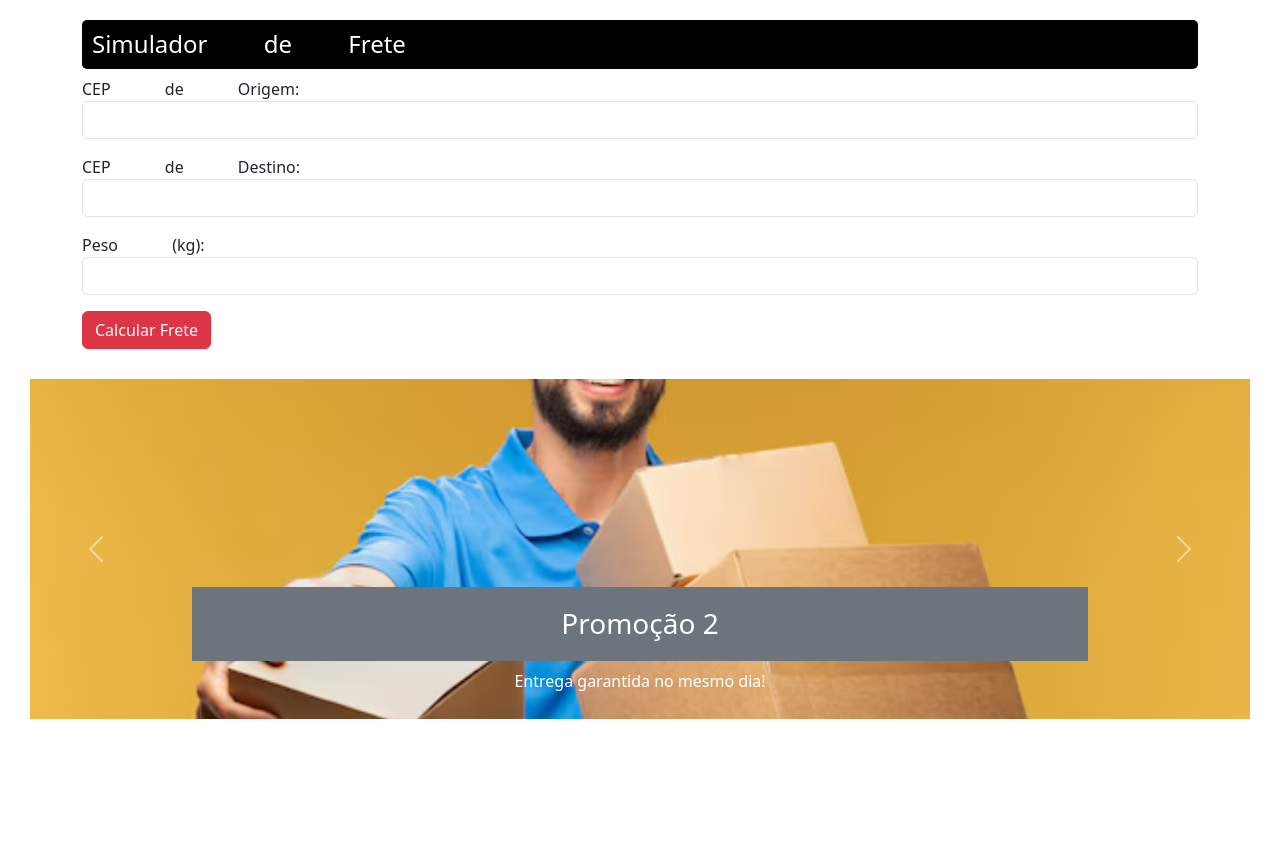
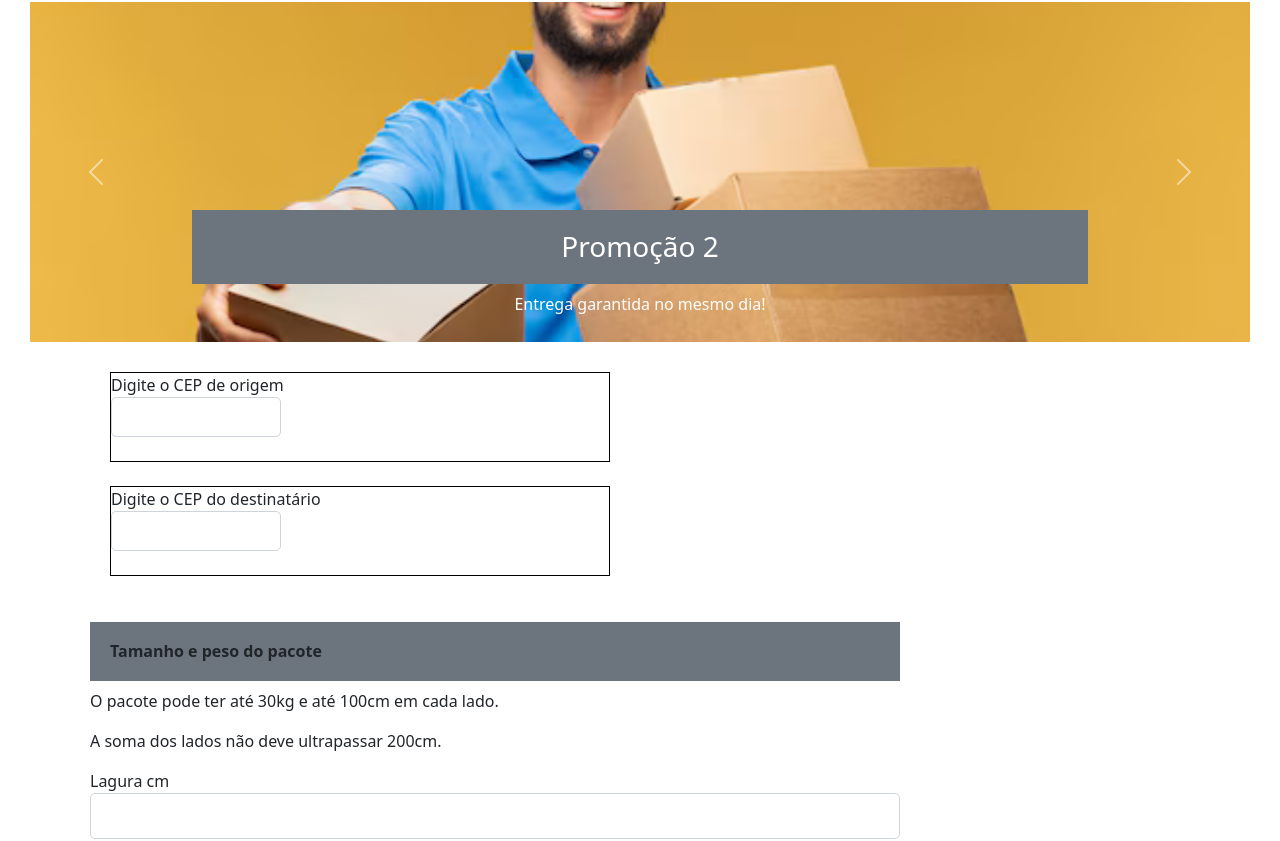
Before and after one commit to GiampaoloResendePereira/Projeto_TCC_Gabriel_Giampaolo_Gustavo_Vitor, a React (Create React App) app in the folder client/: page / in a window 1280 px wide. Shown: the part 130-971 px from the top of the page. Before the commit the page ends 879 px from the top, so only its background shows below. Built offline with nearby package versions, Linux system fonts and the light colour scheme; no server answers.

Commit message:
Ajustando a tela de Login

```diff
--- a/client/src/App.js
+++ b/client/src/App.js
@@ -61,7 +61,6 @@ const App = () => {
           {/* //gustavo */}
         <Route path ='/' element={<Home/>}/>
         <Route path ='/gerenciamento_entregas' element={<GerenciamentoEntregas/>}/>
-        <Route path ='/calculo_frete' element={<CalculoFrete/>}/>
         <Route path ='/form_entregas' element={<FormEdit/>}/>
         <Route path ='/login_inicio' element={<LoginInicio/>}/>
       </Routes>
--- a/client/src/components/Inicio/TelaInicio.jsx
+++ b/client/src/components/Inicio/TelaInicio.jsx
@@ -7,6 +7,8 @@ import { Link } from 'react-router-dom';
 import '../../styles/global.css';
 import CarrosselPromocoes from './CarrosselPromocoes';
 import SimuladorFrete from './SimuladorFrete';
+import CalculoFrete from '../pages/CalculoFrete';
+
 
 
 const TelaInicio = () => {
@@ -14,7 +16,6 @@ const TelaInicio = () => {
     <div>
       {/* Barra superior de navegação */}
       <Navbar bg="danger" variant="dark"></Navbar>
-
       {/* Barra de navegação principal */}
       <Navbar bg="dark" variant="dark">
         <Container>
@@ -24,14 +25,12 @@ const TelaInicio = () => {
           <Nav className="me-auto">
             <Nav.Link href="/login">Login</Nav.Link>
             <Nav.Link href="/cadastrar-cliente">Cadastrar</Nav.Link>
-
-
           </Nav>
         </Container>
       </Navbar>
+      <CarrosselPromocoes />
+      <CalculoFrete />
 
-      <SimuladorFrete/>
-      <CarrosselPromocoes />
     </div>
   );
 };
--- a/client/src/components/pages/CalculoFrete.jsx
+++ b/client/src/components/pages/CalculoFrete.jsx
@@ -1,16 +1,14 @@
 import React from 'react'
 import NavBarClient from '../layout/NavBarClient'
 import styles from '../pages/CalculoFrete.module.css'
-import TelaAdministrador from '../Administrador/TelaAdministrador'
-import NavBarNavigation from '../layout/NavBar'
+import NavBarNavigation from '../layout/NavBarAdmin'
 
 function CalculoFrete() {
   return (
     <>
-    <NavBarNavigation/>
-      <NavBarClient />
-      <div className={styles.frete} >
-      <form action="">
+      <div className=''>
+      <div className={styles.calculo}>
+      <form  className = {styles.frete} action="">
         <div className={`${styles.calculoFrete}`}>
           <div className={`${styles.cepOrigem}`}>
             <label  htmlFor="">Digite o CEP de origem</label>
@@ -42,6 +40,7 @@ function CalculoFrete() {
             <button type="submit" class="btn btn-outline-danger">CALCULAR</button>
           </div>
         </form>
+        </div>
       </div>
     </>
 
--- a/client/src/components/pages/CalculoFrete.module.css
+++ b/client/src/components/pages/CalculoFrete.module.css
@@ -29,7 +29,18 @@
 .calculoFrete label{
     text-align: left;
 
+
 }
+.calculoFrete{
+    justify-content: flex-start;
+    padding-left: 20px;
+    height: 250px;
+}
+
 .frete{
-    height: 400px;
+    justify-content: flex-start;
+    padding-left: 90px;
 }
+.calculo{
+    width: 900px;
+}
--- a/client/src/components/pages/GerenciamentoEntregas.jsx
+++ b/client/src/components/pages/GerenciamentoEntregas.jsx
@@ -2,7 +2,7 @@ import React from 'react'
 import styles from './GerenciamentoEntregas.css'
 import EntregasGet from '../Crude/EntregasGet'
 import FormEdit from './FormEditar/FormEdit'
-import NavBarNavigation from '../layout/NavBar'
+import NavBarNavigation from '../layout/NavBarAdmin'
 
 
 
--- a/client/src/components/pages/Login.module.css
+++ b/client/src/components/pages/Login.module.css
@@ -24,7 +24,7 @@
 
 }
 
-form{
+.formLogin{
     width: 400px;  /*laargura do elemento*/
     height: 300px; /*altura do elemento*/
     margin: 100px auto;
--- a/client/src/components/pages/LoginInicio.jsx
+++ b/client/src/components/pages/LoginInicio.jsx
@@ -7,7 +7,7 @@ function LoginInicio() {
       <div className='boxBlack'></div>
       <div className={styles.black}>
         <div className={`${styles.boxLogin} container`}>
-          <form action="">
+          <form className={`${styles.formLogin}`} action="">
             <div>
               <h4>Login</h4>
               <label htmlFor="">Nome:</label>
```
Also changed, not shown: client/src/components/layout/NavBarAdmin.jsx (renamed from client/src/components/layout/NavBar.jsx).
